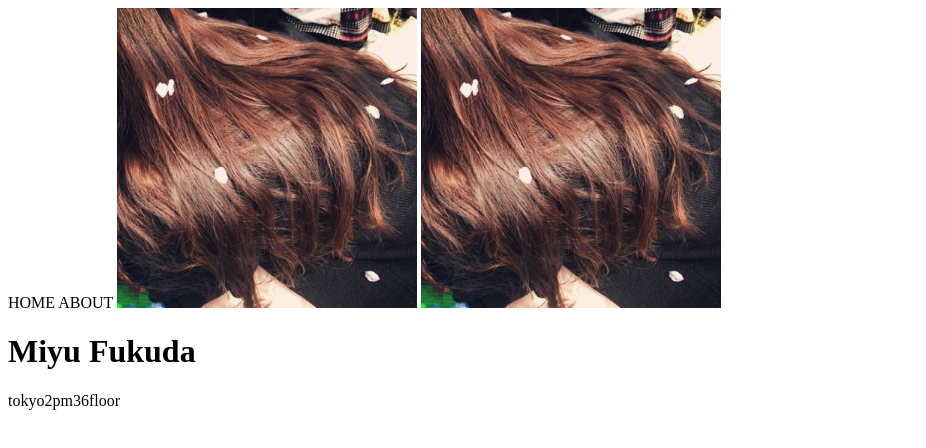
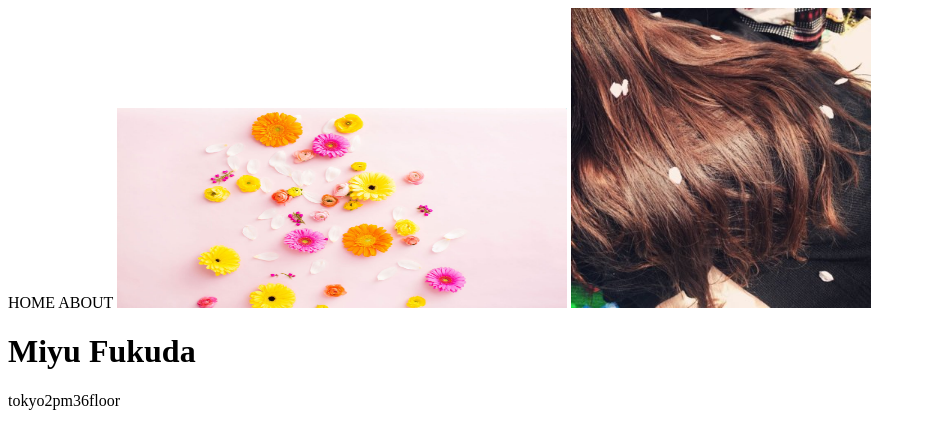
Before and after one commit to tokyo2pm/36floor, a plain HTML site: page index.html in a window 1280 px wide. Shown: the whole page, without its empty margins (0-926 px from the left). Drawn offline with Linux system fonts and the light colour scheme.

Commit message:
Update index.html

```diff
--- a/index.html
+++ b/index.html
@@ -9,7 +9,7 @@
   <body>
     HOME
     ABOUT
-    <img src="https://raw.githubusercontent.com/tokyo2pm/36floor/master/ceuKHGkU_400x400.jpg" width="300" Height="300" alt="アイコン">
+    <img src="https://github.com/tokyo2pm/36floor/blob/master/8-Desktop-FloralCurve.jpg?raw=true" width="450" Height="200" alt="ヘッダー">
 
     <img src="https://raw.githubusercontent.com/tokyo2pm/36floor/master/ceuKHGkU_400x400.jpg" width="300" Height="300" alt="アイコン">
     <h1>Miyu Fukuda</h1>
```
